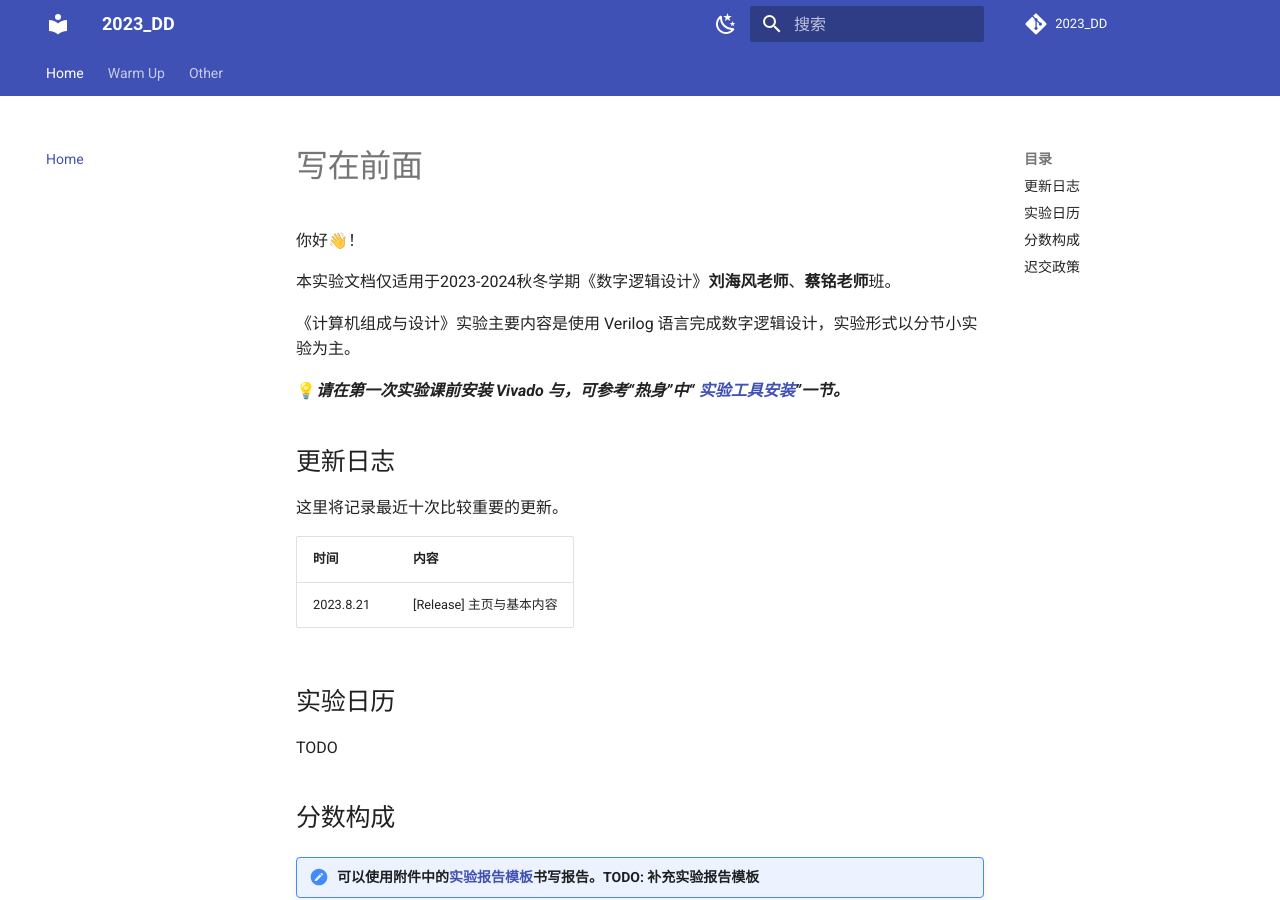
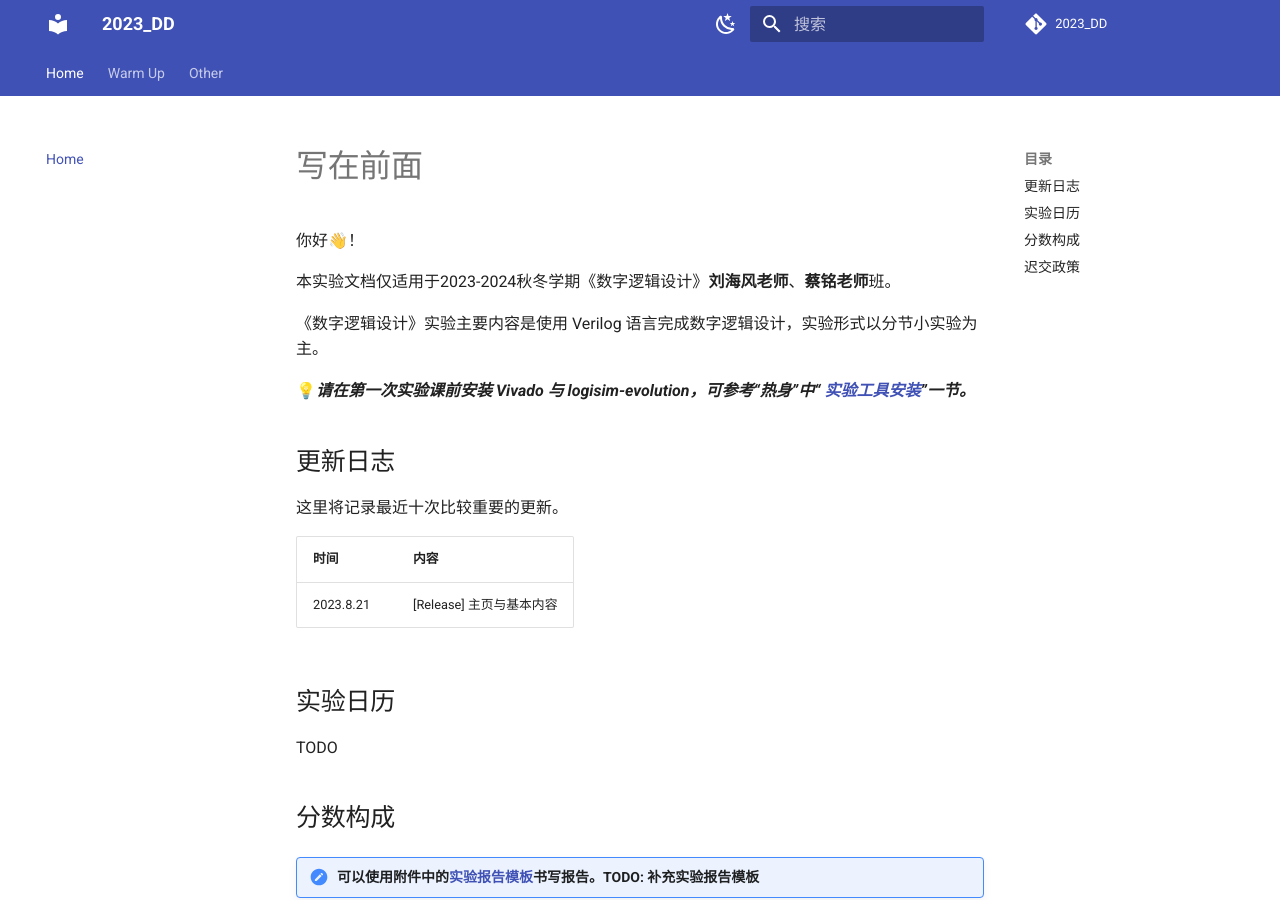
Before and after one commit to Guahao31/2023_DD, an MkDocs documentation site: the page built from docs/index.md, in a window 1280 px wide and 900 px high. Built offline with MkDocs 1.6.1 and Material for MkDocs 9.7.7, drawn with Linux system fonts in a browser that asks for light colours; comment, search, counter and statistics services are not loaded.

Commit message:
typos: index

```diff
--- a/docs/index.md
+++ b/docs/index.md
@@ -4,10 +4,10 @@
 
 本实验文档仅适用于2023-2024秋冬学期《数字逻辑设计》**刘海风老师**、**蔡铭老师**班。
 
-《计算机组成与设计》实验主要内容是使用 Verilog 语言完成数字逻辑设计，实验形式以分节小实验为主。
+《数字逻辑设计》实验主要内容是使用 Verilog 语言完成数字逻辑设计，实验形式以分节小实验为主。
 
 
-💡***请在第一次实验课前安装 Vivado 与，可参考“热身”中“ [实验工具安装](./warmup/tools_installation/)”一节。***
+💡***请在第一次实验课前安装 Vivado 与 logisim-evolution，可参考“热身”中“ [实验工具安装](./warmup/tools_installation/)”一节。***
 
 ## 更新日志
 
```
